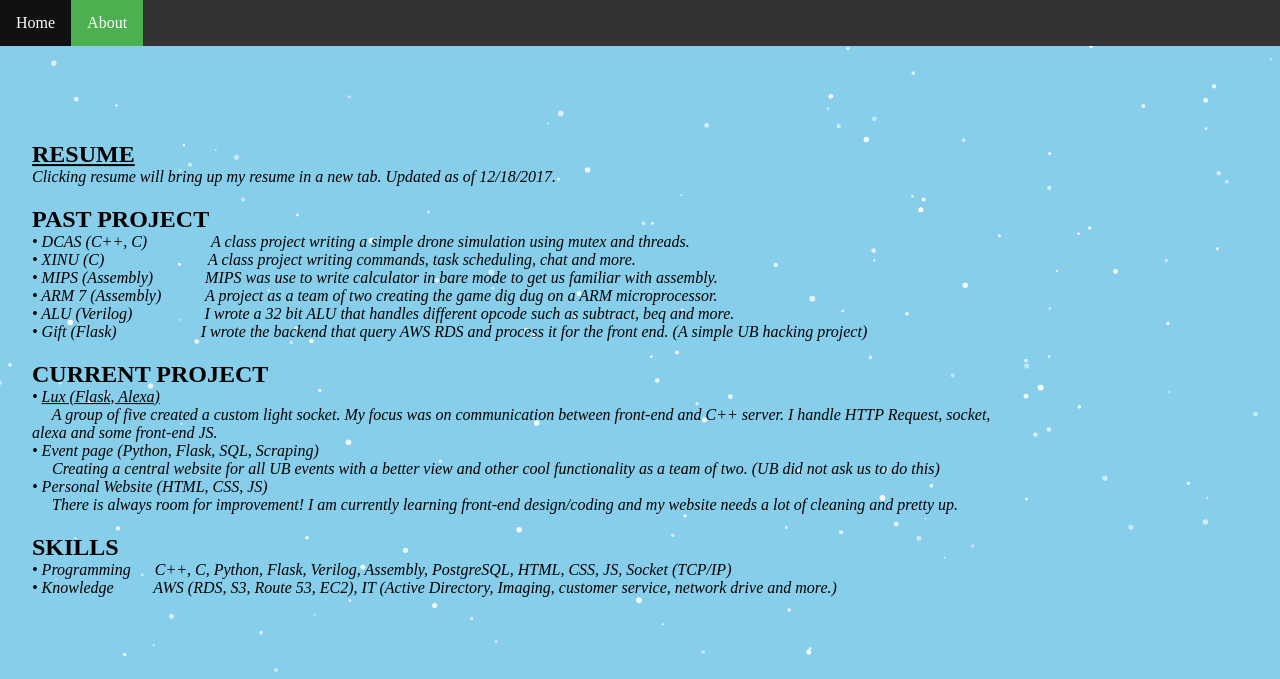
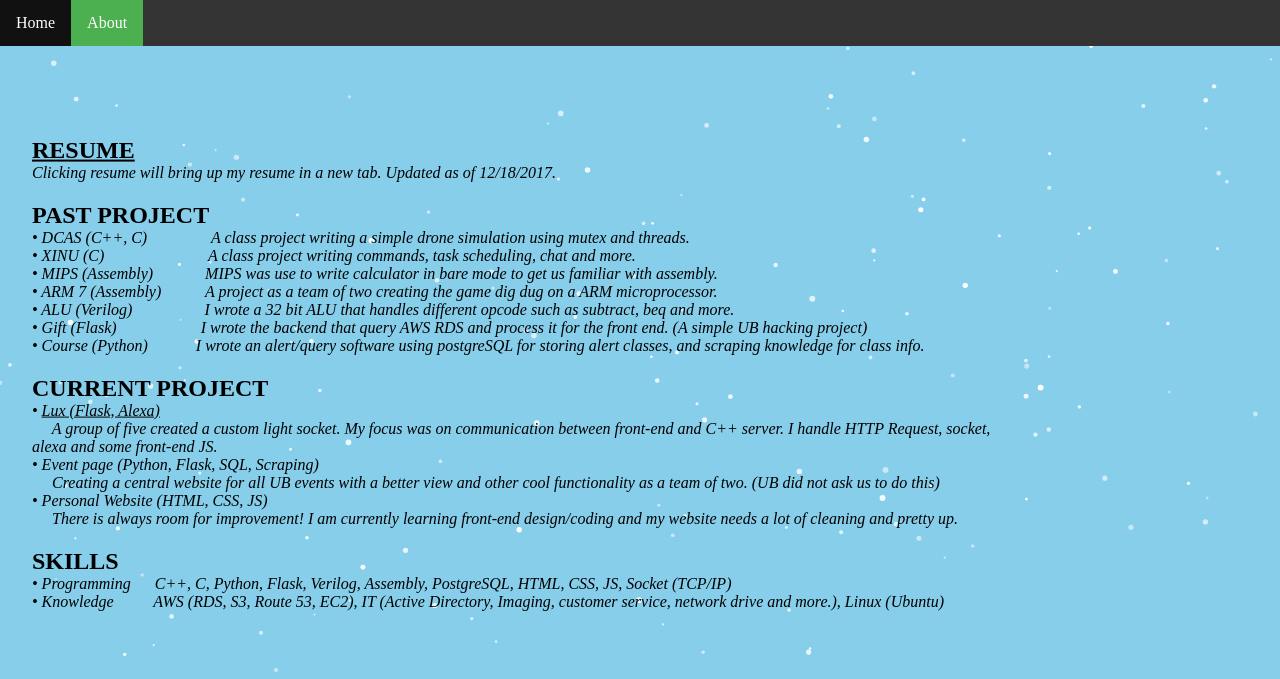
Before and after one commit to kjwong2018/kjwong2018.github.io, a plain HTML site: page about.html in a window 1280 px wide. Shown: the top 679 px of the page. Drawn offline with Linux system fonts and the light colour scheme.

Commit message:
Added a past project

```diff
--- a/about.html
+++ b/about.html
@@ -16,6 +16,7 @@
         <p> &bull; ARM 7 (Assembly) &emsp; &emsp; A project as a team of two creating the game dig dug on a ARM microprocessor. </p1>
         <p> &bull; ALU (Verilog) &emsp; &emsp; &emsp; &nbsp; I wrote a 32 bit ALU that handles different opcode such as subtract, beq and more. </p1>
         <p> &bull; Gift (Flask) &emsp; &emsp; &emsp; &emsp; I wrote the backend that query AWS RDS and process it for the front end. (A simple UB hacking project)</p1>
+        <p> &bull; Course (Python)&emsp; &emsp; &nbsp; I wrote an alert/query software using postgreSQL for storing alert classes, and scraping knowledge for class info.</p>
         <h1> CURRENT PROJECT </h1>
         <p> &bull; <a class = "lux-link" href= "http://luxsmartsocket.com/" target = "_ blank"> Lux (Flask, Alexa)</a> </p>
         <p> &emsp; A group of five created a custom light socket. My focus was on communication between front-end and C++ server. I handle HTTP Request, socket, alexa and some front-end JS.</p1>
@@ -25,7 +26,7 @@
         <p> &emsp; There is always room for improvement! I am currently learning front-end design/coding and my website needs a lot of cleaning and pretty up.
         <h1> SKILLS </h1>
         <p> &bull; Programming &emsp; C++, C, Python, Flask, Verilog, Assembly, PostgreSQL, HTML, CSS, JS, Socket (TCP/IP) </p>
-        <p> &bull; Knowledge &emsp; &nbsp; &nbsp; AWS (RDS, S3, Route 53, EC2), IT (Active Directory, Imaging, customer service, network drive and more.) </p>
+        <p> &bull; Knowledge &emsp; &nbsp; &nbsp; AWS (RDS, S3, Route 53, EC2), IT (Active Directory, Imaging, customer service, network drive and more.), Linux (Ubuntu) </p>
       </div>
       <div class = "contact-text">
         <h1> CONTACT INFO </h1>
```
